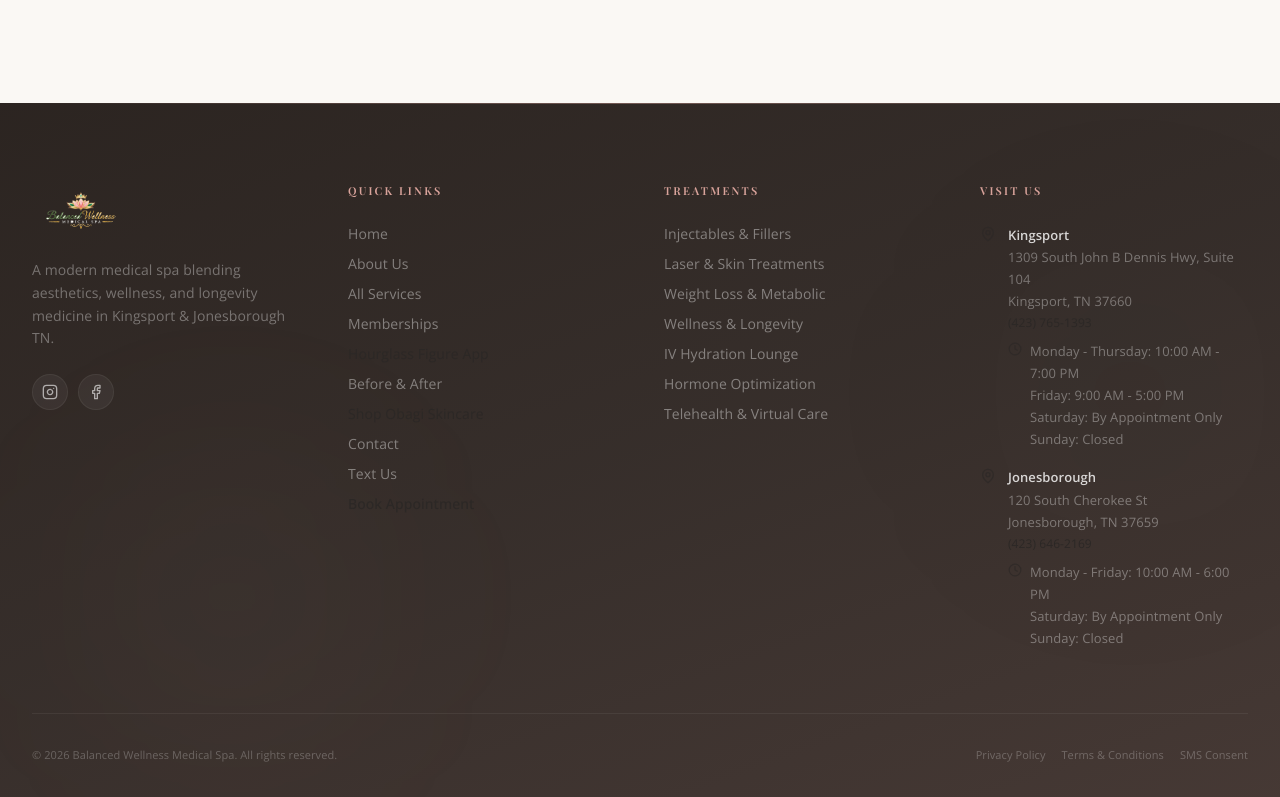
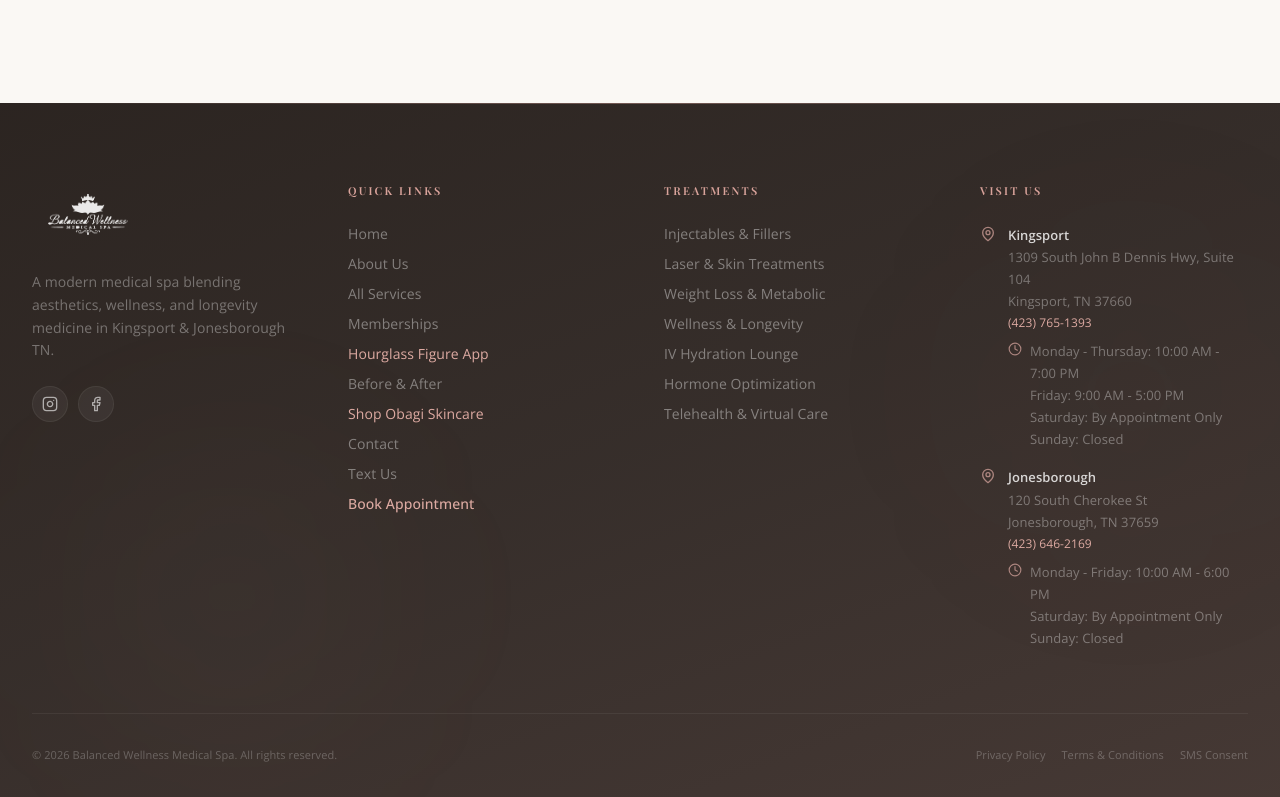
Before and after one commit to kgarretson78-create/balanced-wellness, a React (Vite) app: page /privacy-policy in a window 1280 px wide. Shown: the part 2898-3695 px from the top of the page. Built offline with nearby package versions, Linux system fonts and the light colour scheme; no server answers; a web font is replaced by a local one.

Commit message:
Refine footer brand accents

```diff
--- a/src/components/layout/Footer.tsx
+++ b/src/components/layout/Footer.tsx
@@ -6,7 +6,7 @@ export function Footer() {
   return (
     <footer className="luxury-gradient-night text-white/90 pt-20 pb-8 relative overflow-hidden">
       <div className="absolute top-0 left-0 right-0 h-px bg-gradient-to-r from-transparent via-champagne/40 to-transparent" />
-      <div className="absolute top-[20%] right-0 w-[300px] h-[300px] rounded-full bg-primary/3 blur-[100px]" />
+      <div className="absolute top-[20%] right-0 w-[300px] h-[300px] rounded-full bg-blush-ink/3 blur-[100px]" />
       <div className="absolute bottom-[10%] left-[8%] w-[260px] h-[260px] rounded-full bg-champagne/[0.04] blur-[110px]" />
 
       <div className="max-w-7xl mx-auto px-4 sm:px-6 lg:px-8 relative z-10">
@@ -16,16 +16,16 @@ export function Footer() {
             <img
               src="/images/logo.png"
               alt="Balanced Wellness Medical Spa"
-              className="h-14 w-auto object-contain mb-5"
+              className="h-16 w-auto object-contain mb-6 brightness-0 invert opacity-90"
             />
             <p className="text-white/35 text-sm leading-relaxed mb-6">
               A modern medical spa blending aesthetics, wellness, and longevity medicine in Kingsport & Jonesborough TN.
             </p>
             <div className="flex space-x-2.5">
-              <a href="https://www.instagram.com/balancedwellnessmedspa" target="_blank" rel="noopener noreferrer" className="w-9 h-9 rounded-full bg-white/[0.05] border border-white/[0.06] flex items-center justify-center hover:bg-primary hover:border-primary transition-all duration-300">
+              <a href="https://www.instagram.com/balancedwellnessmedspa" target="_blank" rel="noopener noreferrer" className="w-9 h-9 rounded-full bg-white/[0.05] border border-white/[0.06] flex items-center justify-center hover:bg-blush-ink hover:border-blush-ink transition-all duration-300">
                 <Instagram className="w-4 h-4 text-white/60" />
               </a>
-              <a href="https://www.facebook.com/balancedwellnessmedspa" target="_blank" rel="noopener noreferrer" className="w-9 h-9 rounded-full bg-white/[0.05] border border-white/[0.06] flex items-center justify-center hover:bg-primary hover:border-primary transition-all duration-300">
+              <a href="https://www.facebook.com/balancedwellnessmedspa" target="_blank" rel="noopener noreferrer" className="w-9 h-9 rounded-full bg-white/[0.05] border border-white/[0.06] flex items-center justify-center hover:bg-blush-ink hover:border-blush-ink transition-all duration-300">
                 <Facebook className="w-4 h-4 text-white/60" />
               </a>
             </div>
@@ -38,12 +38,12 @@ export function Footer() {
               <li><Link href="/about" className="text-white/40 hover:text-white transition-colors duration-300">About Us</Link></li>
               <li><Link href="/services" className="text-white/40 hover:text-white transition-colors duration-300">All Services</Link></li>
               <li><Link href="/memberships" className="text-white/40 hover:text-white transition-colors duration-300">Memberships</Link></li>
-              <li><a href="https://app.kelliai.ai/hourglassbody.html" target="_blank" rel="noopener noreferrer" className="text-primary hover:text-white transition-colors duration-300">Hourglass Figure App</a></li>
+              <li><a href="https://app.kelliai.ai/hourglassbody.html" target="_blank" rel="noopener noreferrer" className="text-blush hover:text-white transition-colors duration-300">Hourglass Figure App</a></li>
               <li><Link href="/gallery" className="text-white/40 hover:text-white transition-colors duration-300">Before & After</Link></li>
-              <li><Link href="/shop-obagi" className="text-primary hover:text-white transition-colors duration-300">Shop Obagi Skincare</Link></li>
+              <li><Link href="/shop-obagi" className="text-blush hover:text-white transition-colors duration-300">Shop Obagi Skincare</Link></li>
               <li><Link href="/contact" className="text-white/40 hover:text-white transition-colors duration-300">Contact</Link></li>
               <li><Link href="/sms-consent" className="text-white/40 hover:text-white transition-colors duration-300">Text Us</Link></li>
-              <li><Link href="/book" className="text-primary font-medium hover:text-champagne transition-colors duration-300">Book Appointment</Link></li>
+              <li><Link href="/book" className="text-blush font-medium hover:text-champagne transition-colors duration-300">Book Appointment</Link></li>
             </ul>
           </div>
 
@@ -64,13 +64,13 @@ export function Footer() {
             <h4 className="text-[11px] uppercase tracking-[0.2em] text-champagne font-semibold mb-6">Visit Us</h4>
             <ul className="space-y-4 text-sm">
               <li className="flex items-start">
-                <MapPin className="w-4 h-4 mr-3 text-primary/70 flex-shrink-0 mt-0.5" />
+                <MapPin className="w-4 h-4 mr-3 text-blush/70 flex-shrink-0 mt-0.5" />
                 <div>
                   <p className="font-semibold text-white/80 text-[13px]">Kingsport</p>
                   <p className="text-white/35 text-[13px]">1309 South John B Dennis Hwy, Suite 104<br/>Kingsport, TN 37660</p>
-                  <a href="tel:423-765-1393" className="text-primary text-xs hover:text-champagne transition-colors">(423) 765-1393</a>
+                  <a href="tel:423-765-1393" className="text-blush text-xs hover:text-champagne transition-colors">(423) 765-1393</a>
                   <div className="mt-2 flex items-start text-white/35 text-[13px]">
-                    <Clock className="w-3.5 h-3.5 mr-2 text-primary/70 flex-shrink-0 mt-0.5" />
+                    <Clock className="w-3.5 h-3.5 mr-2 text-blush/70 flex-shrink-0 mt-0.5" />
                     <div>
                       {LOCATIONS.kingsport.hours.display.map((row) => (
                         <p key={row.days}>{row.days}: {row.time}</p>
@@ -80,13 +80,13 @@ export function Footer() {
                 </div>
               </li>
               <li className="flex items-start">
-                <MapPin className="w-4 h-4 mr-3 text-primary/70 flex-shrink-0 mt-0.5" />
+                <MapPin className="w-4 h-4 mr-3 text-blush/70 flex-shrink-0 mt-0.5" />
                 <div>
                   <p className="font-semibold text-white/80 text-[13px]">Jonesborough</p>
                   <p className="text-white/35 text-[13px]">120 South Cherokee St<br/>Jonesborough, TN 37659</p>
-                  <a href="tel:423-646-2169" className="text-primary text-xs hover:text-champagne transition-colors">(423) 646-2169</a>
+                  <a href="tel:423-646-2169" className="text-blush text-xs hover:text-champagne transition-colors">(423) 646-2169</a>
                   <div className="mt-2 flex items-start text-white/35 text-[13px]">
-                    <Clock className="w-3.5 h-3.5 mr-2 text-primary/70 flex-shrink-0 mt-0.5" />
+                    <Clock className="w-3.5 h-3.5 mr-2 text-blush/70 flex-shrink-0 mt-0.5" />
                     <div>
                       {LOCATIONS.jonesborough.hours.display.map((row) => (
                         <p key={row.days}>{row.days}: {row.time}</p>
```
